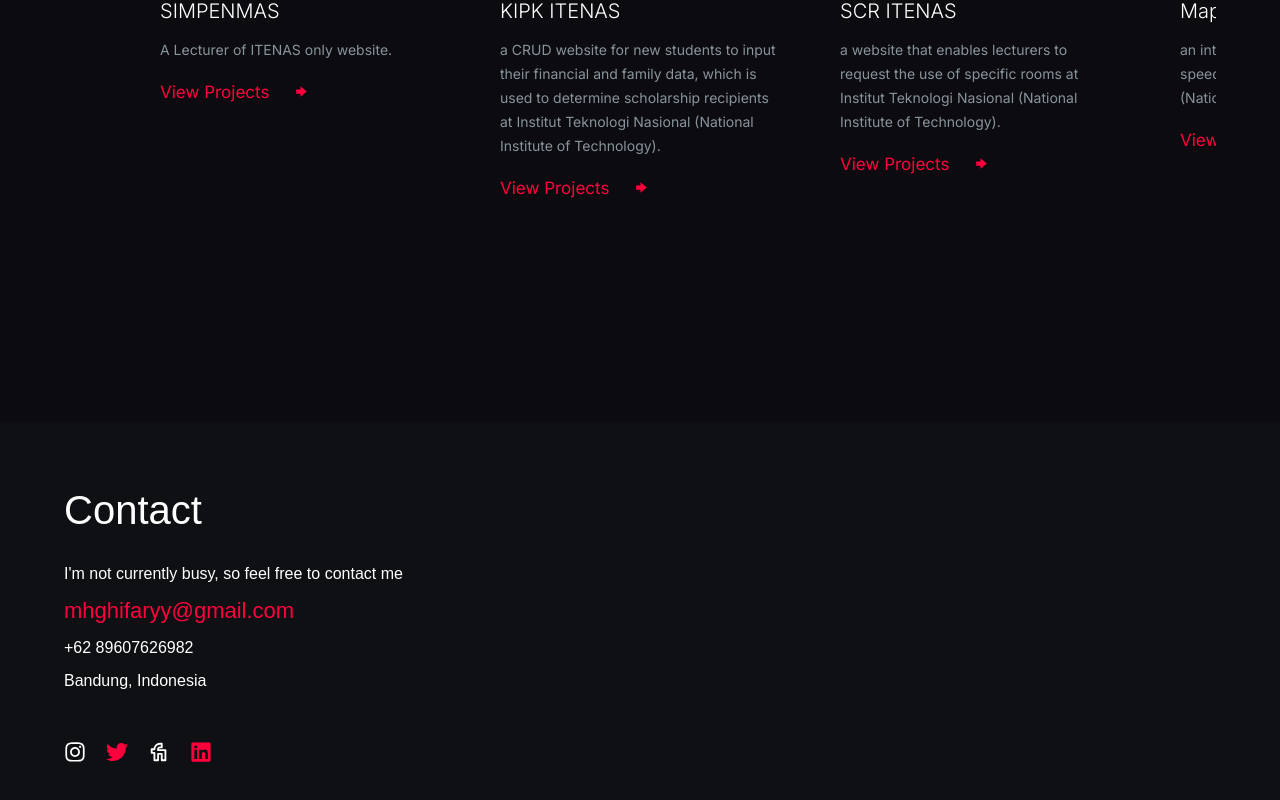
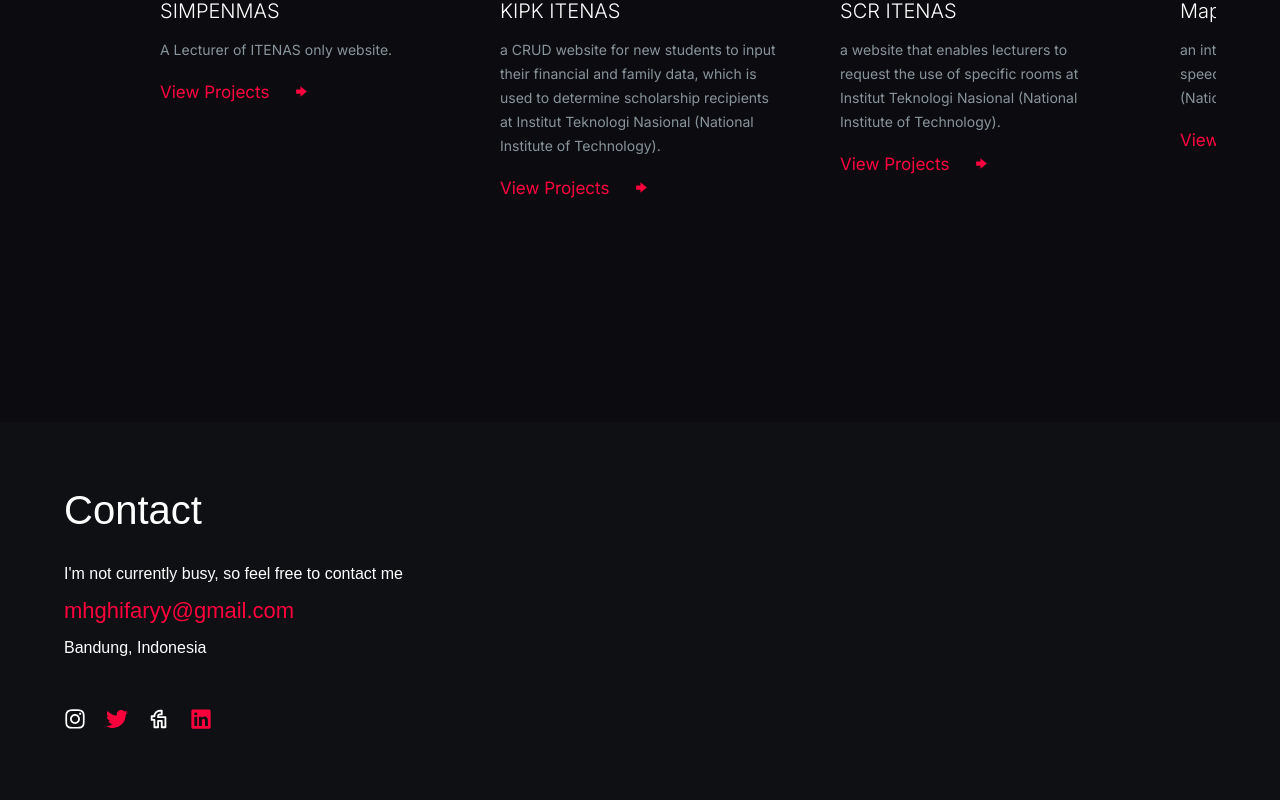
Before and after one commit to Ghifaryh/gip-porto-react, a React (Vite) app: page / in a window 1280 px wide. Shown: the part 3211-4011 px from the top of the page. Built offline with nearby package versions, Linux system fonts and the light colour scheme; a web font is replaced by a local one.

Commit message:
hampir beres

```diff
--- a/src/components/Contact.jsx
+++ b/src/components/Contact.jsx
@@ -13,7 +13,7 @@ export default function Contact() {
           <h5>
             <a href="mailto:mhghifaryy@gmail.com">mhghifaryy@gmail.com</a>
           </h5>
-          <p>+62 89607626982</p>
+          {/* <p>+62 89607626982</p> */}
           <p>Bandung, Indonesia</p>
 
           <div className="social">
```
